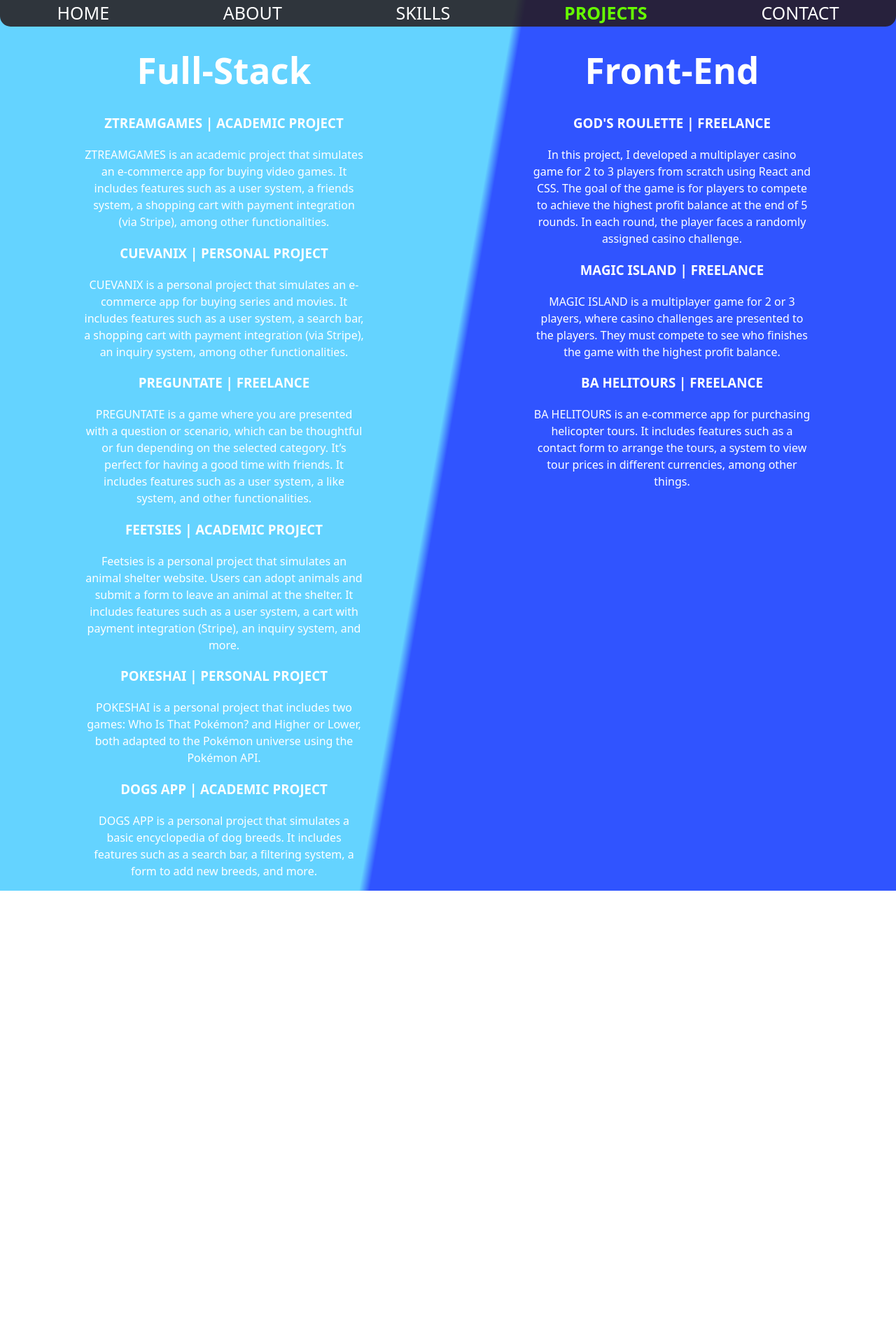
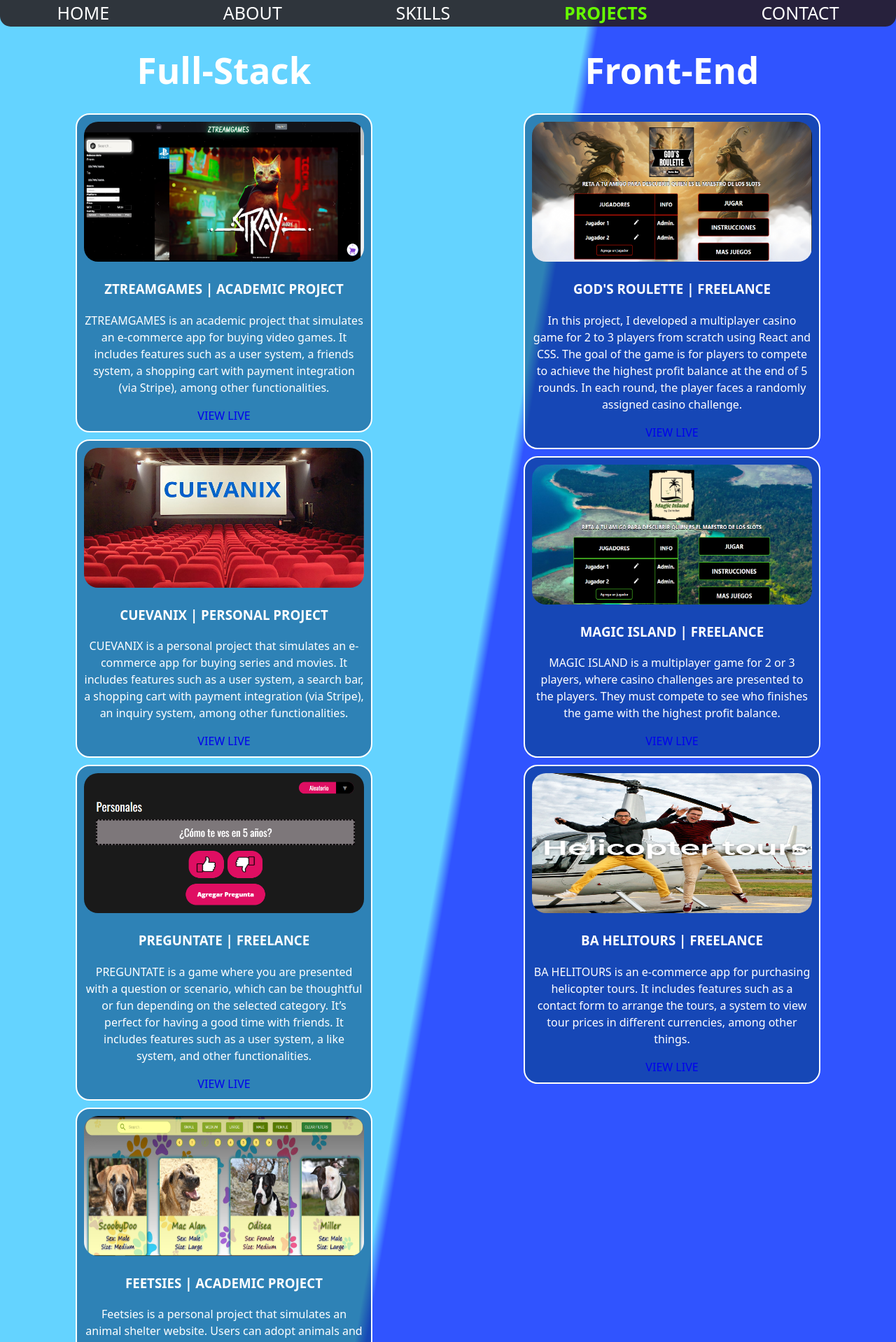
Before and after one commit to Shaikohn/Portfolio2025, a React (Vite) app: page /projects in a window 1280 px wide. Shown: the top 1918 px of the page at 70% size. Before the commit the page ends 1273 px from the top, so only its background shows below. Built offline with nearby package versions, Linux system fonts and the light colour scheme.

Commit message:
Links and photos added to the projects

```diff
--- a/src/pages/Projects.css
+++ b/src/pages/Projects.css
@@ -6,5 +6,16 @@
 }
 
 .projectContainer {
+    background-color: rgba(0, 60, 119, 0.534);
+    border: solid 2px white;
+    border-radius: 20px;
+    margin: 10px;
+    padding: 10px;
     width: 400px;
 }
+
+.projectImage {
+    width: 100%;
+    height: 200px;
+    border-radius: 20px;
+}
--- a/src/pages/Projects.jsx
+++ b/src/pages/Projects.jsx
@@ -1,5 +1,14 @@
 import React from 'react';
 import './Projects.css';
+import ztreamgames from '../assets/projects/Ztream.png';
+import cuevanix from '../assets/projects/Cuevanix.jpg';
+import preguntate from '../assets/projects/Preguntate.png';
+import feetsies from '../assets/projects/Feetsies.png';
+import pokeshai from '../assets/projects/Pokeshai.png';
+// import dogsapp from '../assets/projects/DogsApp.png';
+import godsroulette from '../assets/projects/GodsRoulette.png';
+import magicisland from '../assets/projects/MagicIsland.png';
+import bahelitours from '../assets/projects/BaHelitours.png';
 
 function Projects() {
   return (
@@ -8,45 +17,62 @@ function Projects() {
             <h1>Full-Stack</h1>
             <div>
                 <div className='projectContainer'>
+                    <img src={ztreamgames} alt="ZtreamGames image" className='projectImage' />
                     <h3>ZTREAMGAMES | ACADEMIC PROJECT</h3>
                     <p>ZTREAMGAMES is an academic project that simulates an e-commerce app for buying video games. It includes features such as a user system, a friends system, a shopping cart with payment integration (via Stripe), among other functionalities.</p>
+                    <a href='https://ztreamgames.vercel.app/' target='_blank' rel='noreferrer'>VIEW LIVE</a>
                 </div>
                 <div className='projectContainer'>
+                    <img src={cuevanix} alt="Cuevanix image" className='projectImage' />
                     <h3>CUEVANIX | PERSONAL PROJECT</h3>
                     <p>CUEVANIX is a personal project that simulates an e-commerce app for buying series and movies. It includes features such as a user system, a search bar, a shopping cart with payment integration (via Stripe), an inquiry system, among other functionalities.</p>
+                    <a href='https://cuevanix-shaikohn.vercel.app/' target='_blank' rel='noreferrer'>VIEW LIVE</a>
                 </div>
                 <div className='projectContainer'>
+                    <img src={preguntate} alt="Preguntate image" className='projectImage' />
                     <h3>PREGUNTATE | FREELANCE</h3>
                     <p>PREGUNTATE is a game where you are presented with a question or scenario, which can be thoughtful or fun depending on the selected category. It’s perfect for having a good time with friends. It includes features such as a user system, a like system, and other functionalities.</p>
+                    <a href='https://preguntate.net/' target='_blank' rel='noreferrer'>VIEW LIVE</a>
                 </div>
                 <div className='projectContainer'>
+                    <img src={feetsies} alt="Feetsies image" className='projectImage' />
                     <h3>FEETSIES | ACADEMIC PROJECT</h3>
                     <p>Feetsies is a personal project that simulates an animal shelter website. Users can adopt animals and submit a form to leave an animal at the shelter. It includes features such as a user system, a cart with payment integration (Stripe), an inquiry system, and more.</p>
+                    <a href='https://feetsies.vercel.app/' target='_blank' rel='noreferrer'>VIEW LIVE</a>
                 </div>
                 <div className='projectContainer'>
+                    <img src={pokeshai} alt="PokeShai image" className='projectImage' />
                     <h3>POKESHAI | PERSONAL PROJECT</h3>
                     <p>POKESHAI is a personal project that includes two games: Who Is That Pokémon? and Higher or Lower, both adapted to the Pokémon universe using the Pokémon API.</p>
+                    <a href='https://pokeshai-deploy.vercel.app/' target='_blank' rel='noreferrer'>VIEW LIVE</a>
                 </div>
-                <div className='projectContainer'>
+                {/* <div className='projectContainer'>
                     <h3>DOGS APP | ACADEMIC PROJECT</h3>
                     <p>DOGS APP is a personal project that simulates a basic encyclopedia of dog breeds. It includes features such as a search bar, a filtering system, a form to add new breeds, and more.</p>
-                </div>
+                    <a href='https://dogs-app-shaikohn.vercel.app/' target='_blank' rel='noreferrer'>VIEW LIVE</a>
+                </div> */}
             </div>
         </div>
         <div>
             <h1>Front-End</h1>
             <div>
                 <div className='projectContainer'>
+                    <img src={godsroulette} alt="Gods Roulette image" className='projectImage' />
                     <h3>GOD'S ROULETTE | FREELANCE</h3>
                     <p>In this project, I developed a multiplayer casino game for 2 to 3 players from scratch using React and CSS. The goal of the game is for players to compete to achieve the highest profit balance at the end of 5 rounds. In each round, the player faces a randomly assigned casino challenge.</p>
+                    <a href='https://godsroulette.app/' target='_blank' rel='noreferrer'>VIEW LIVE</a>
                 </div>
                 <div className='projectContainer'>
+                    <img src={magicisland} alt="Magic Island image" className='projectImage' />
                     <h3>MAGIC ISLAND | FREELANCE</h3>
                     <p>MAGIC ISLAND is a multiplayer game for 2 or 3 players, where casino challenges are presented to the players. They must compete to see who finishes the game with the highest profit balance.</p>
+                    <a href='https://magicisland.app/' target='_blank' rel='noreferrer'>VIEW LIVE</a>
                 </div>
                 <div className='projectContainer'>
+                    <img src={bahelitours} alt="BA Helitours image" className='projectImage' />
                     <h3>BA HELITOURS | FREELANCE</h3>
                     <p>BA HELITOURS is an e-commerce app for purchasing helicopter tours. It includes features such as a contact form to arrange the tours, a system to view tour prices in different currencies, among other things.</p>
+                    <a href='https://www.bahelitours.com/en/' target='_blank' rel='noreferrer'>VIEW LIVE</a>
                 </div>
             </div>
         </div>
```
